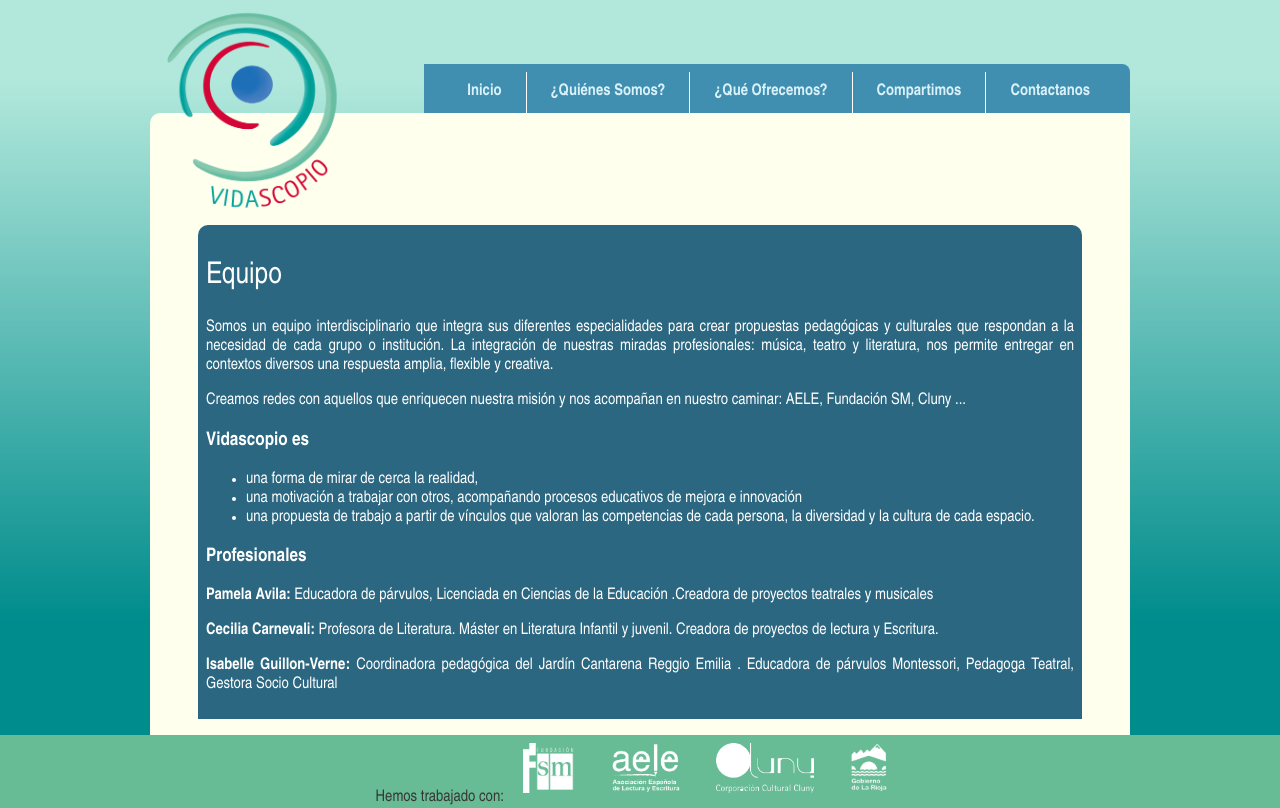
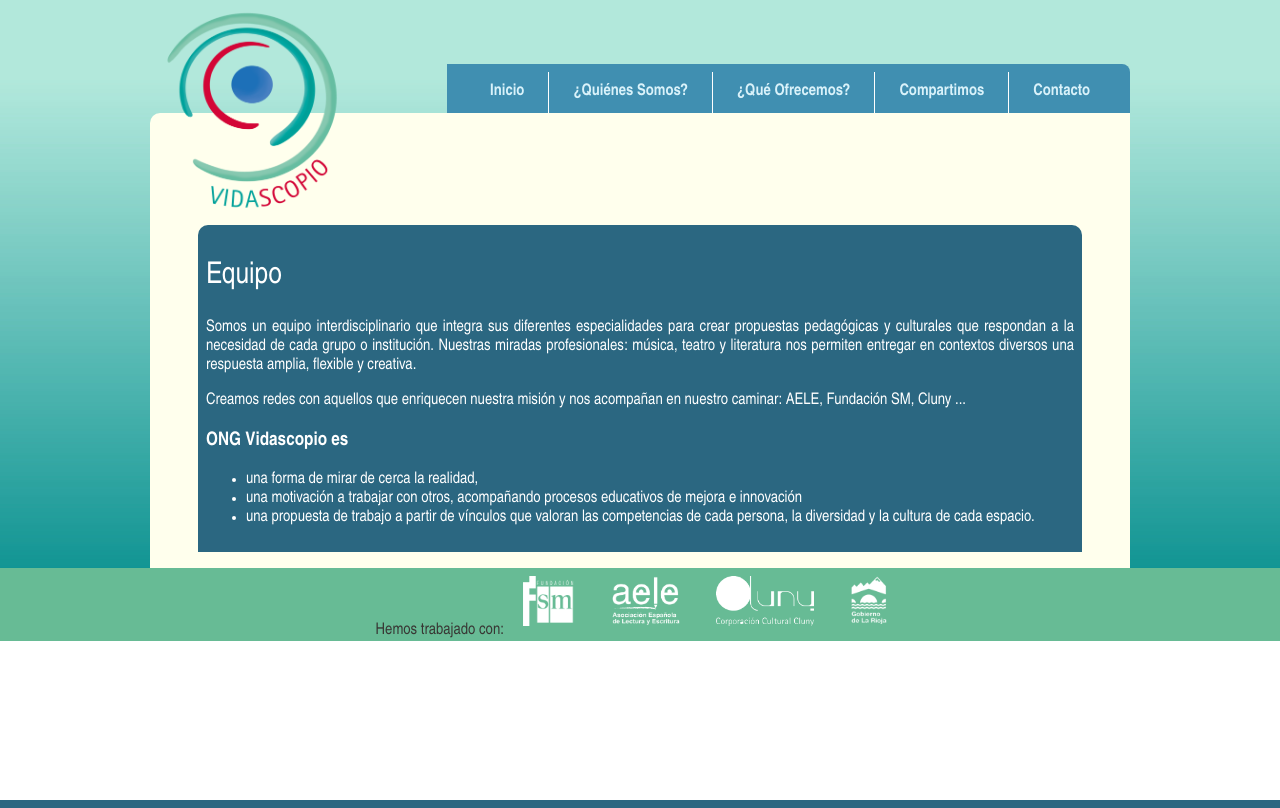
Before and after one commit to nmalbran/vidascopio, a Django app: page /web2/equipo in a window 1280 px wide. Run offline with Django 3.2, Linux system fonts and the light colour scheme; parts of the project's set-up code (start-up, migrations or seed data) failed here and were passed over.

Commit message:
Cambiado el mail de contacto. Arreglado el equipo.

```diff
--- a/web2/templates/web2/base.html
+++ b/web2/templates/web2/base.html
@@ -66,7 +66,7 @@
                                 <li><a href="{% url 'web2.links' %}">Links</a></li>
                             </ul>
                         </li>
-                        <li><a href="{% url 'web2.contacto' %}">Contactanos</a></li>
+                        <li><a href="{% url 'web2.contacto' %}">Contacto</a></li>
                     </ul>
                 </div>
             </div>
--- a/web2/templates/web2/contacto_comun.html
+++ b/web2/templates/web2/contacto_comun.html
@@ -1,11 +1,13 @@
-<div class="clear">VIDASCOPIO</div>
+<div class="clear">ONG VIDASCOPIO</div>
 
 <div class="izq">
 Santiago - Chile
 </div>
 
+<!--
 <div class="der">
 Email:
 </div>
+-->
 
 <div class="clear"></div>
--- a/web2/templates/web2/equipo.html
+++ b/web2/templates/web2/equipo.html
@@ -7,12 +7,12 @@
 <h2>Equipo</h2>
 
 <p>Somos un equipo interdisciplinario que integra sus diferentes especialidades para crear propuestas pedagógicas y culturales que respondan a la necesidad de cada grupo o institución.
-La integración de nuestras miradas profesionales: música, teatro y literatura,  nos permite entregar en contextos diversos una respuesta  amplia, flexible y creativa.</p>
+Nuestras miradas profesionales: música, teatro y literatura nos permiten entregar en contextos diversos una respuesta amplia, flexible y creativa.</p>
 
-<p>Creamos   redes  con aquellos que enriquecen nuestra misión  y nos acompañan en nuestro caminar: AELE, Fundación SM, Cluny ...</p>
+<p>Creamos redes con aquellos que enriquecen nuestra misión y nos acompañan en nuestro caminar: AELE, Fundación SM, Cluny ...</p>
 
 
-<h3>Vidascopio es</h3>
+<h3>ONG Vidascopio es</h3>
 
 <ul>
     <li>una forma de mirar de cerca la realidad,</li>
@@ -20,14 +20,6 @@
     <li>una propuesta de trabajo a partir de vínculos que valoran las competencias de cada persona, la diversidad y la cultura de cada espacio.</li>
 </ul>
 
-<h3>Profesionales</h3>
-
-<p><b>Pamela Avila: </b>Educadora de párvulos, Licenciada en Ciencias de la Educación .Creadora de proyectos teatrales y musicales</p>
-
-<p><b>Cecilia Carnevali: </b> Profesora de Literatura. Máster en Literatura Infantil y juvenil. Creadora de proyectos de lectura y Escritura.</p>
-
-<p><b>Isabelle Guillon-Verne: </b>Coordinadora pedagógica del Jardín Cantarena Reggio Emilia .  Educadora de párvulos Montessori, Pedagoga Teatral, Gestora Socio Cultural</p>
-
 </div>
 
 {% endblock content %}
--- a/web2/templates/web2/inicio.html
+++ b/web2/templates/web2/inicio.html
@@ -4,7 +4,7 @@
 
 <div class="palabras">
 
-<h2 style="color:#75B6D1;margin:-4em auto 3em;font-size:1.6em">Propuestas pedagógicas y culturales</h2>
+<h2 style="color:#408FB1;margin:-4em auto 3em;font-size:1.6em">Propuestas pedagógicas y culturales</h2>
 
 <object classid="clsid:D27CDB6E-AE6D-11cf-96B8-444553540000" codebase="http://download.macromedia.com/pub/shockwave/cabs/flash/swflash.cab#version=7,0,19,0" width="800" height="400" title="Intro">
     <param name="movie" value="/static/web2/img/vidascopio_home.swf" />
--- a/web2/views.py
+++ b/web2/views.py
@@ -60,7 +60,7 @@
             message = PMMail(api_key = os.environ.get('POSTMARK_API_KEY'),
                              subject = "Contacto de '%s' desde Vidascopio.cl" % form.cleaned_data['nombre'],
                              sender = "contacto@vidascopio.cl",
-                             to = "nmalbran@gmail.com",
+                             to = "ceciliacarnevali@yahoo.es",
                              text_body = body,
                              tag = "contacto-web")
 
```
